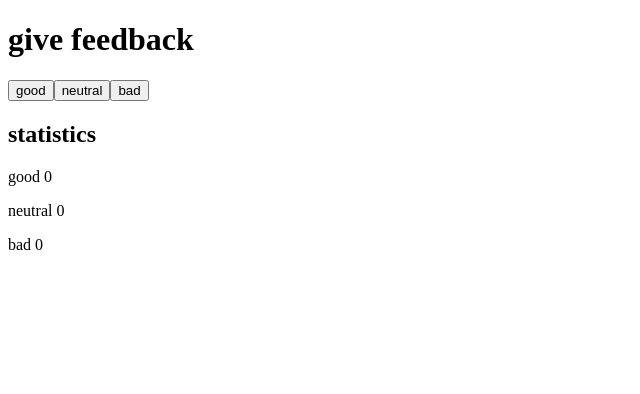
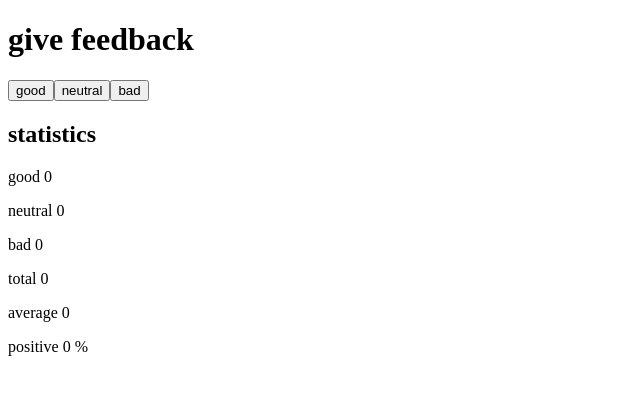
Before and after one commit to brunomisto/fullstack-open, a React (Vite) app in the folder part1/unicafe/: page / in a window 1280 px wide. Shown: the top 394 px of the page, without its empty margins (0-640 px from the left). Built offline with nearby package versions, Linux system fonts and the light colour scheme.

Commit message:
Add unicafe step2

```diff
--- a/part1/unicafe/src/App.jsx
+++ b/part1/unicafe/src/App.jsx
@@ -17,6 +17,10 @@ const App = () => {
   const [good, setGood] = useState(0);
   const [neutral, setNeutral] = useState(0);
   const [bad, setBad] = useState(0);
+
+  const total = good + neutral + bad;
+  const average = (good - bad) / total;
+  const positive = (good / total) * 100;
 
   const handleGoodClick = () => {
     setGood(good + 1);
@@ -40,6 +44,9 @@ const App = () => {
       <Stat name="good" value={good} />
       <Stat name="neutral" value={neutral} />
       <Stat name="bad" value={bad} />
+      <Stat name="total" value={total} />
+      <Stat name="average" value={total ? average : 0} />
+      <Stat name="positive" value={total ? `${positive} %` : "0 %"} />
     </>
   );
 };
```
